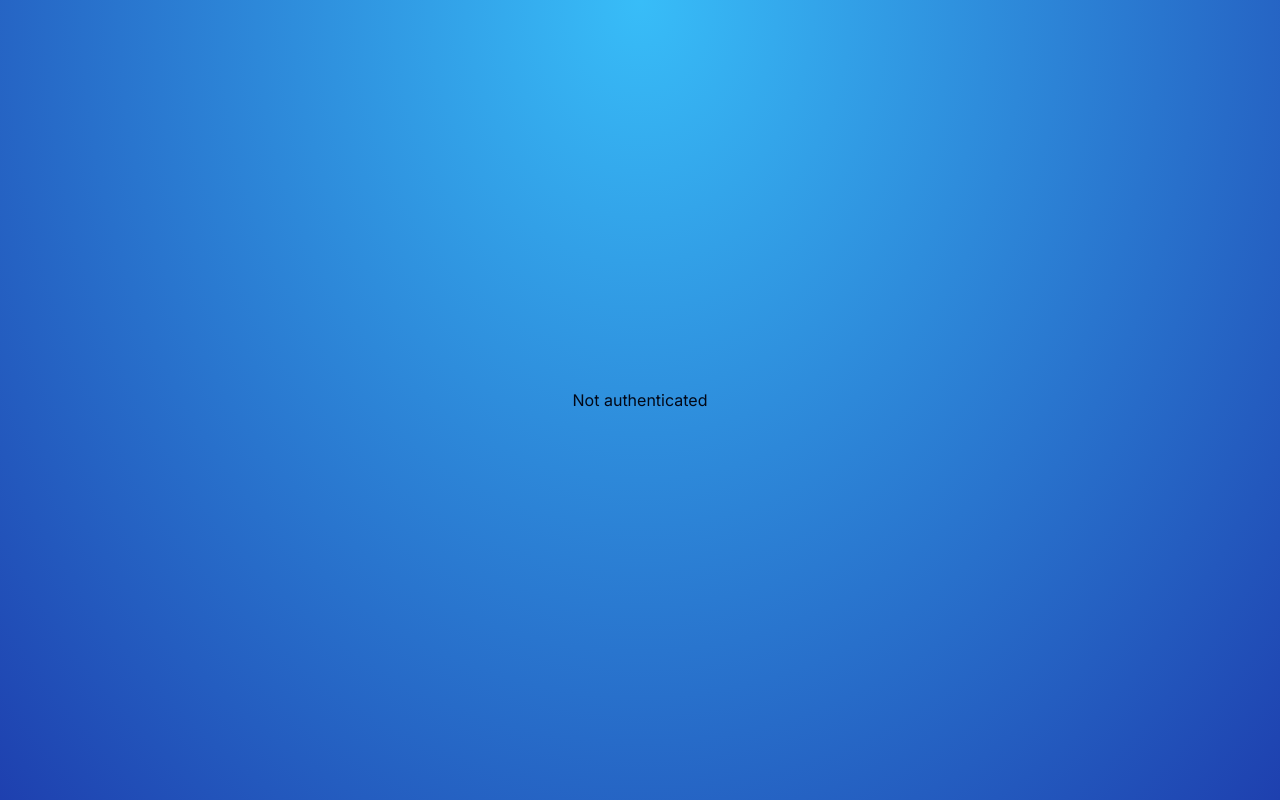
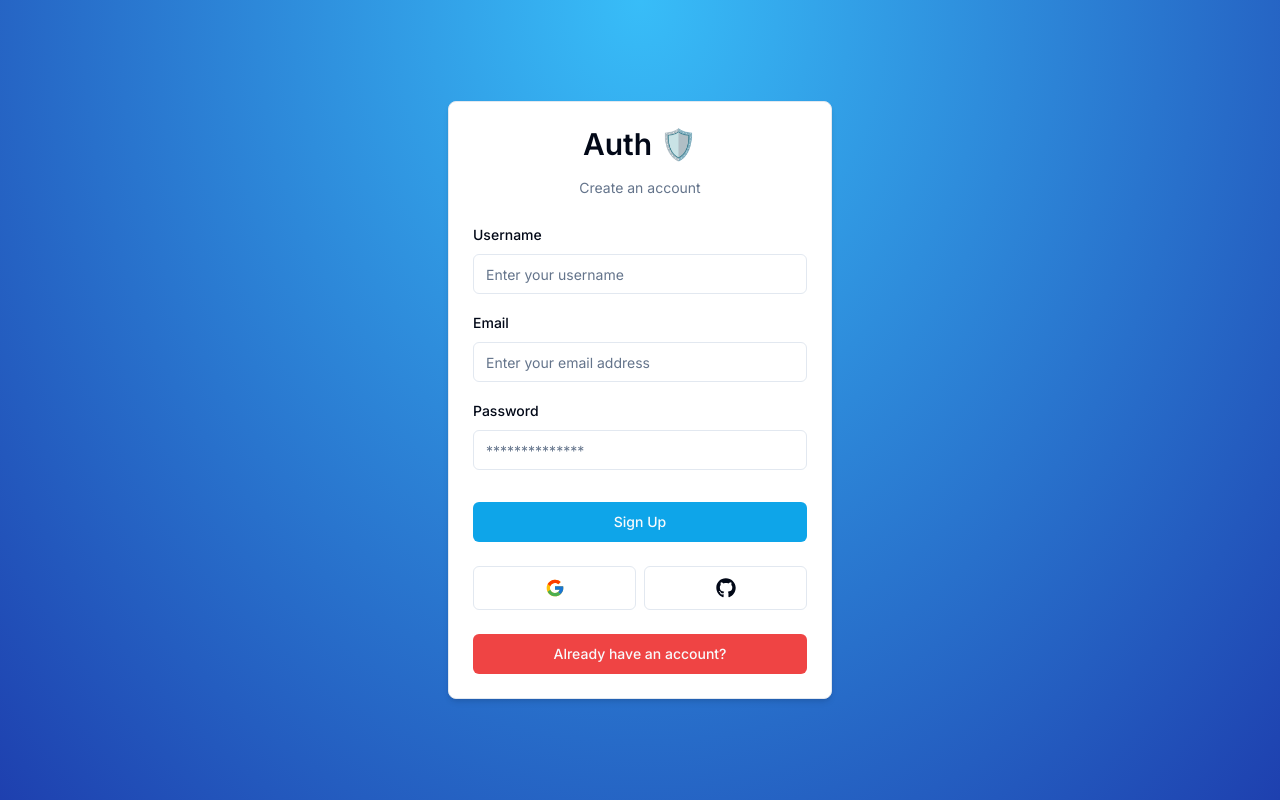
Before and after one commit to DragonSenses/nextjs-auth-starter, a Next.js app: page /auth/signup in a window 1280 px wide. Built offline with nearby package versions, Linux system fonts and the light colour scheme; no server answers.

Commit message:
feat(signup): Render Redirect on session existence

```diff
--- a/app/auth/signup/page.tsx
+++ b/app/auth/signup/page.tsx
@@ -1,12 +1,14 @@
 import React from 'react';
 import { auth } from '@/auth';
+import { DEFAULT_SIGNIN_REDIRECT } from '@/routes';
 import SignUpForm from '@/components/auth/SignUpForm';
+import Redirect from '@/components/auth/Redirect';
 
 export default async function SignUpPage() {
   const session = await auth();
 
-  if (!session) {
-    return <div>Not authenticated</div>
+  if (session) {
+    return <Redirect to={DEFAULT_SIGNIN_REDIRECT} />;
   }
 
   return (
```
